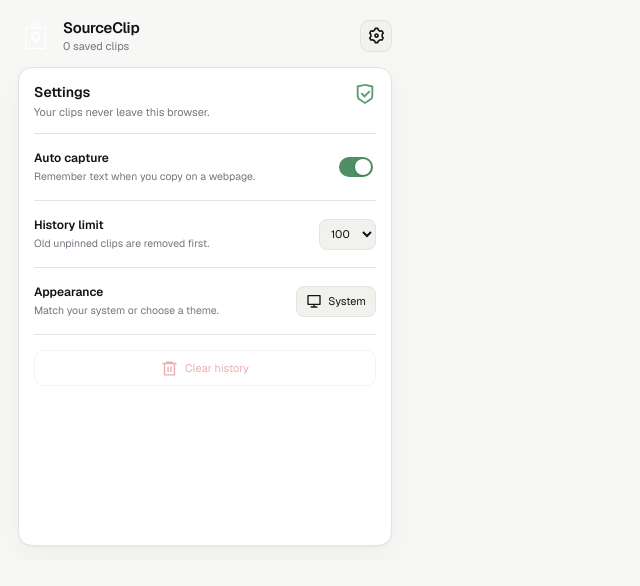
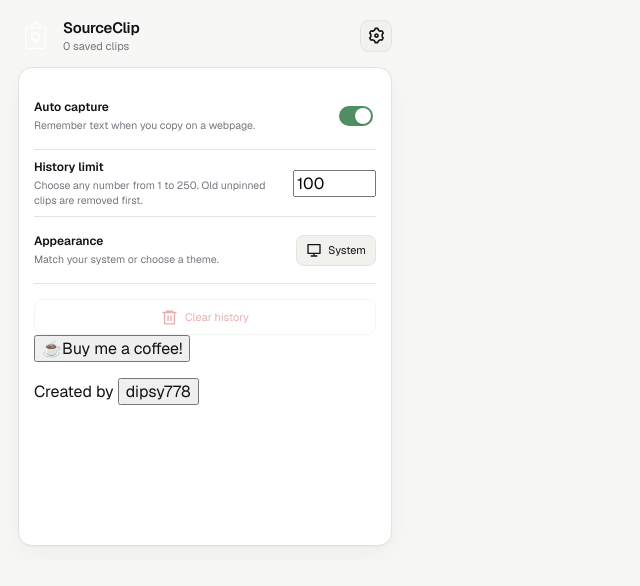
Before and after one commit to dipsy778/sourceclip, a React (Vite) app: page / in a window 1280 px wide. Both pictures are taken after a click on the button 376 px from the left and 35 px from the top of the page. Shown: the top 586 px of the page, without its empty margins (0-640 px from the left). Built offline with nearby package versions, Linux system fonts and the light colour scheme.

Commit message:
feat: refine settings controls and add support links

```diff
--- a/src/main.jsx
+++ b/src/main.jsx
@@ -11,7 +11,6 @@
   RiPushpinLine,
   RiSearch2Line,
   RiSettings3Line,
-  RiShieldCheckLine,
   RiSunLine,
 } from '@remixicon/react'
 import './styles.css'
@@ -78,6 +77,7 @@
 function App() {
   const [clips, setClips] = useState([])
   const [settings, setSettings] = useState(DEFAULT_SETTINGS)
+  const [historyLimitInput, setHistoryLimitInput] = useState(String(DEFAULT_SETTINGS.maxClips))
   const [query, setQuery] = useState('')
   const [showSettings, setShowSettings] = useState(false)
   const [onlyPinned, setOnlyPinned] = useState(false)
@@ -85,15 +85,19 @@
 
   useEffect(() => {
     chrome.storage.local.get(['clips', 'settings']).then((stored) => {
+      const nextSettings = { ...DEFAULT_SETTINGS, ...(stored.settings || {}) }
       setClips(Array.isArray(stored.clips) ? stored.clips : [])
-      setSettings({ ...DEFAULT_SETTINGS, ...(stored.settings || {}) })
+      setSettings(nextSettings)
+      setHistoryLimitInput(String(nextSettings.maxClips))
     })
 
     const onChange = (changes, areaName) => {
       if (areaName !== 'local') return
       if (changes.clips) setClips(changes.clips.newValue || [])
       if (changes.settings) {
-        setSettings({ ...DEFAULT_SETTINGS, ...(changes.settings.newValue || {}) })
+        const nextSettings = { ...DEFAULT_SETTINGS, ...(changes.settings.newValue || {}) }
+        setSettings(nextSettings)
+        setHistoryLimitInput(String(nextSettings.maxClips))
       }
     }
 
@@ -129,6 +133,13 @@
     const next = { ...settings, ...patch }
     setSettings(next)
     await chrome.storage.local.set({ settings: next })
+  }
+
+  function commitHistoryLimit() {
+    const parsed = Number.parseInt(historyLimitInput, 10)
+    const next = Math.min(250, Math.max(1, Number.isFinite(parsed) ? parsed : settings.maxClips))
+    setHistoryLimitInput(String(next))
+    saveSettings({ maxClips: next })
   }
 
   async function updateClip(id, patch) {
@@ -184,14 +195,7 @@
 
       {showSettings ? (
         <section className="settings-panel" aria-label="Settings">
-          <div className="settings-heading">
-            <div>
-              <h2>Settings</h2>
-              <p>Your clips never leave this browser.</p>
-            </div>
-            <RiShieldCheckLine size={22} />
-          </div>
-
+          <div className="settings-controls">
             <label className="setting-row">
               <span>
                 <strong>Auto capture</strong>
@@ -204,19 +208,26 @@
               />
             </label>
 
-          <label className="setting-row select-row">
+            <label className="setting-row">
               <span>
                 <strong>History limit</strong>
-              <small>Old unpinned clips are removed first.</small>
+                <small>Choose any number from 1 to 250. Old unpinned clips are removed first.</small>
               </span>
-            <select
-              value={settings.maxClips}
-              onChange={(event) => saveSettings({ maxClips: Number(event.target.value) })}
-            >
-              {[25, 50, 100, 250].map((amount) => (
-                <option key={amount} value={amount}>{amount}</option>
-              ))}
-            </select>
+              <input
+                className="number-input"
+                type="number"
+                min="1"
+                max="250"
+                step="1"
+                inputMode="numeric"
+                value={historyLimitInput}
+                onChange={(event) => setHistoryLimitInput(event.target.value)}
+                onBlur={commitHistoryLimit}
+                onKeyDown={(event) => {
+                  if (event.key === 'Enter') event.currentTarget.blur()
+                }}
+                aria-label="History limit"
+              />
             </label>
 
             <div className="setting-row theme-row">
@@ -241,6 +252,28 @@
               <RiDeleteBin6Line size={17} />
               Clear history
             </button>
+          </div>
+
+          <div className="settings-support">
+            <button
+              className="coffee-button"
+              type="button"
+              onClick={() => openSource('https://buymeacoffee.com/7dipsy')}
+            >
+              <span aria-hidden="true">☕</span>
+              Buy me a coffee!
+            </button>
+            <p className="created-by">
+              Created by{' '}
+              <button
+                className="created-link"
+                type="button"
+                onClick={() => openSource('https://github.com/dipsy778/sourceclip')}
+              >
+                dipsy778
+              </button>
+            </p>
+          </div>
         </section>
       ) : (
         <>
```
Lines whose indentation alone changed are shown as unchanged.
